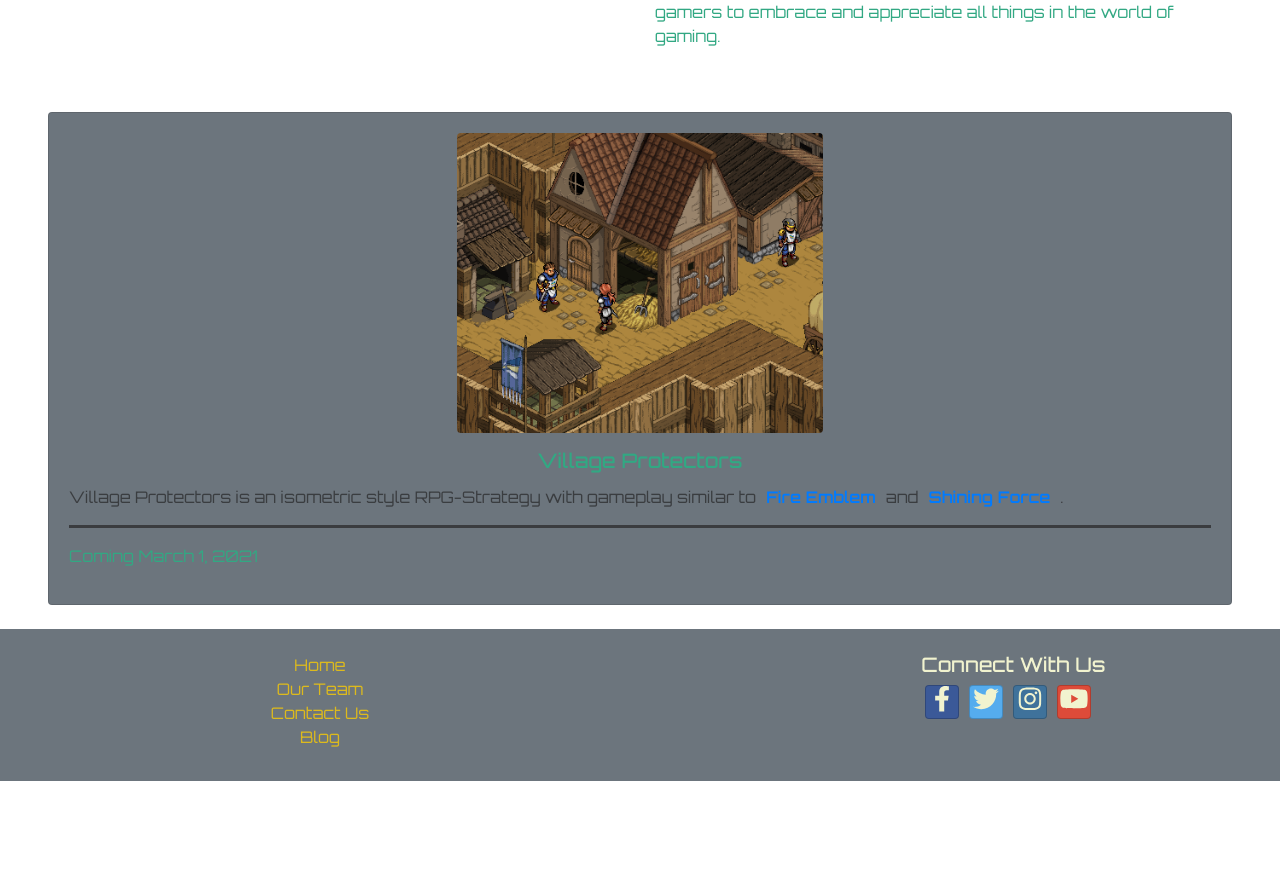
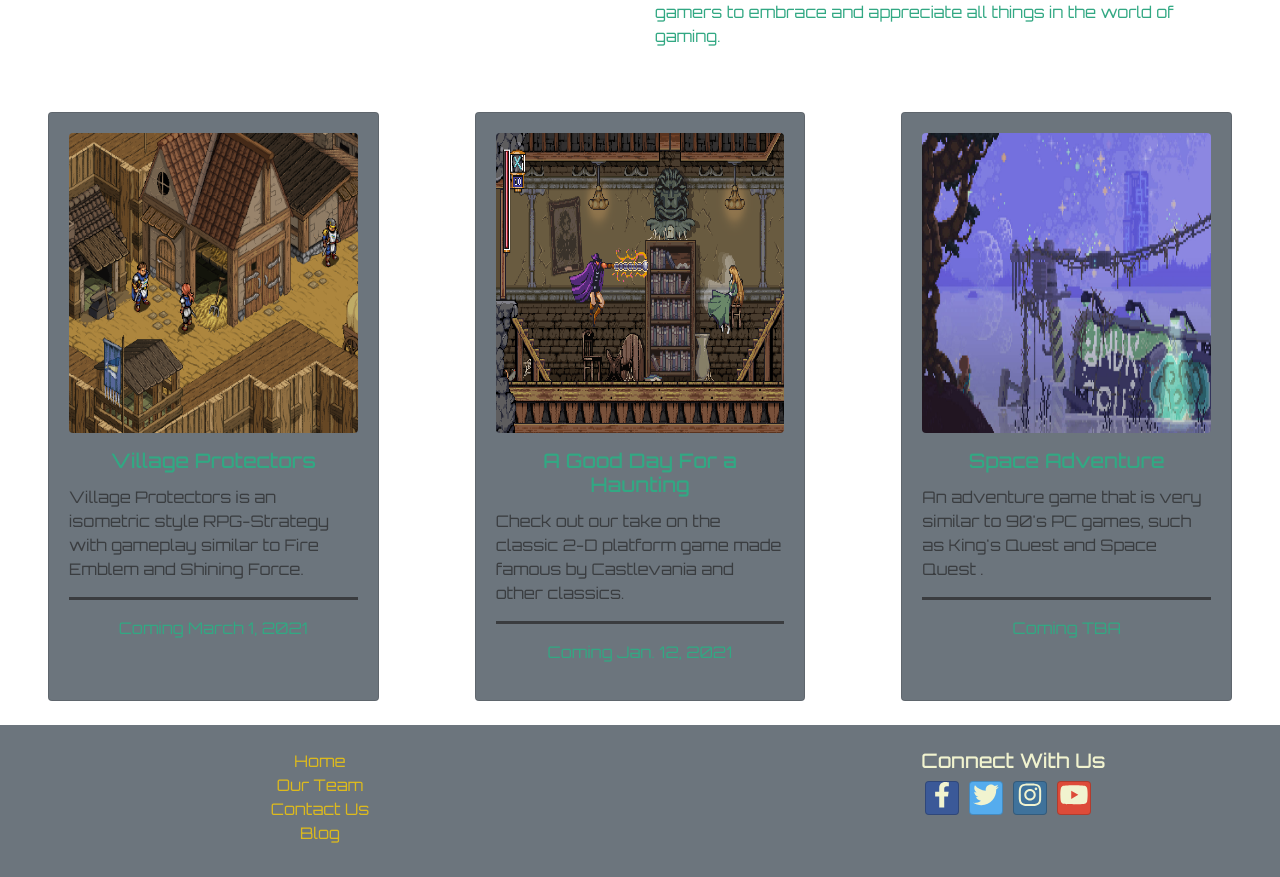
Before and after one commit to peondg-Nucamp/gamingsite-portfolio-react, a React (Create React App) app: page /home in a window 1280 px wide. Shown: the part 688-1565 px from the top of the page. Before the commit the page ends 1469 px from the top, so only its background shows below. Built offline with nearby package versions, Linux system fonts and the light colour scheme; the HTML template or start-up script is replaced by a standard one.

Commit message:
Added GameCards

```diff
--- a/src/components/HomeComponent.js
+++ b/src/components/HomeComponent.js
@@ -10,8 +10,8 @@ import {
   ModalBody,
   Col,
   Row,
-  Container,
 } from "reactstrap";
+import { GAME_CARDS } from "../shared/gameCards";
 
 // HeaderSection - Functional Component
 function HeaderSection() {
@@ -46,16 +46,26 @@ function HeaderImageSection() {
 }
 
 // GamesSection - Functional Component
-function GamesSection() {
+class GamesSection extends Component {
+  constructor(props) {
+    super(props);
+    this.state = {
+      gameCards: GAME_CARDS,
+    };
+  }
+  render() {
     return (
       <div className="row pb-4">
         <div className="col">
           <div className="card-deck">
-          <GameCard />
+            {this.state.gameCards.map((gameCard) => (
+              <GameCard gameCard={gameCard} />
+            ))}
           </div>
         </div>
       </div>
     );
+  }
 }
 
 // GameCard - Class Component to render a single Game Card
@@ -65,68 +75,43 @@ class GameCard extends Component {
     this.state = {
       isModalOpen: false,
     };
-    this.toggleModal = this.toggleModal.bind(this);
   }
-  toggleModal() {
+  toggleModal = () => {
     this.setState({
       isModalOpen: !this.state.isModalOpen,
     });
-  }
+  };
   render() {
     return (
       <>
         <Card className="bg-secondary ml-xl-5 mr-xl-5">
           <CardBody>
             <CardImg
-              src="/images/games/village-protectors.png"
+              src={this.props.gameCard.image}
               className="card-img-top img-fluid mb-3 rounded mx-auto d-block"
-              alt="Village Protectors Screenshot"
+              alt={this.props.gameCard.name}
             />
             <CardTitle tag="h5" className="text-center">
-              Village Protectors
+              {this.props.gameCard.name}
             </CardTitle>
-            <CardText>
-              Village Protectors is an isometric style RPG-Strategy with
-              gameplay similar to
-              <span data-toggle="modal" data-target="#fireEmblemModal">
-                <a
-                  href="#"
-                  data-toggle="tooltip"
-                  data-placement="top"
-                  title="See background info"
-                >
-                  Fire Emblem
-                </a>
-              </span>
-              and
-              <span data-toggle="modal" data-target="#shiningForceModal">
-                <a
-                  href="#"
-                  data-toggle="tooltip"
-                  data-placement="top"
-                  title="See background info"
-                >
-                  Shining Force
-                </a>
-              </span>
-              .
-            </CardText>
+            <CardText>{this.props.gameCard.description}</CardText>
             <hr />
             <p
+              className="text-center"
               data-toggle="tooltip"
               data-placement="top"
               title="More Info Coming Soon"
             >
-              Coming March 1, 2021
+              Coming {this.props.gameCard.release_date}
             </p>
           </CardBody>
         </Card>
         <Modal isOpen={this.state.isModalOpen} toggle={this.toggleModal}>
-          <ModalHeader toggle={this.toggleModal}>Shining Force</ModalHeader>
+          <ModalHeader toggle={this.toggleModal}>
+            {this.props.gameCard.similar_games[0].name}
+          </ModalHeader>
           <ModalBody>
-            Shining Force and its sequels are series of fantasy turn-based
-            tactics role-playing video game. While beginning on Sega-based
-            consoles, later releases and remakes were made by other companies.
+            {this.props.gameCard.similar_games[0].description}
           </ModalBody>
         </Modal>
       </>
--- /dev/null
+++ b/src/shared/gameCards.js
@@ -0,0 +1,67 @@
+export const GAME_CARDS = [
+  {
+    id: 0,
+    name: "Village Protectors",
+    image: "/images/games/village-protectors.png",
+    description:
+      "Village Protectors is an isometric style RPG-Strategy with gameplay similar to Fire Emblem and Shining Force.",
+    release_date: "March 1, 2021",
+    similar_games: [
+      {
+        name: "Shining Force",
+        image: "/images/games/shining-force.jpg",
+        description:
+          "Shining Force and its sequels are series of fantasy turn-based tactics role-playing video game. While beginning on Sega-based consoles, later releases and remakes were made by other companies.",
+        sources: "Wikipedia and Old School Game Vault",
+      },
+      {
+        name: "Fire Emblem",
+        image: "/images/games/awakening-noscale.jpg",
+        description:
+          "Fire Emblem is a turn-based strategy role-playing game (SRPG for short) series which sets itself apart with permanent death, random level-ups and dedicated battle screens with pretty combat animations. It featured mostly on Nintendo consoles.",
+        sources: "Destructoid.com",
+      },
+    ],
+  },
+  {
+    id: 1,
+    name: "A Good Day For a Haunting",
+    image: "./images/games/good-day-for-a-haunting.png",
+    description:
+      "Check out our take on the classic 2-D platform game made famous by Castlevania and other classics.",
+    release_date: "Jan. 12, 2021",
+    similar_games: [
+      {
+        name: "Castlevania",
+        image: "/images/games/CastlevaniaBloodlines.png",
+        description:
+          "Castlevania is an action-adventure gothic horror video game series about vampire hunters created and developed by Konami.",
+        sources: "Wikipedia",
+      },
+    ],
+  },
+  {
+    id: 2,
+    name: "Space Adventure",
+    image: "/images/games/space-adventure.jpg",
+    description:
+      "An adventure game that is very similar to 90's PC games, such as King's Quest and Space Quest .",
+    release_date: "TBA",
+    similar_games: [
+      {
+        name: "King's Quest",
+        image: "/images/games/kq1.png",
+        description:
+          "King's Quest is a graphic adventure game series, released between 1980 and 2016 and created by the American software company Sierra Entertainment. It is widely considered a classic series from the golden era of adventure games.",
+        sources: "Wikipedia and sierrawallpaper.com",
+      },
+      {
+        name: "Space Quest",
+        image: "/images/games/sq1.png",
+        description:
+          "Space Quest is a series of six comic science fiction adventure games released between 1986 and 1995. This was also a series developed by Sierra Online/Sierra Entertainment and was a more humorous science fiction adventure featuring Roger Wilco, a janitor who is the main protagonist.",
+        sources: "gbatemp.net",
+      },
+    ],
+  },
+];
```
Lines whose indentation alone changed are shown as unchanged.
